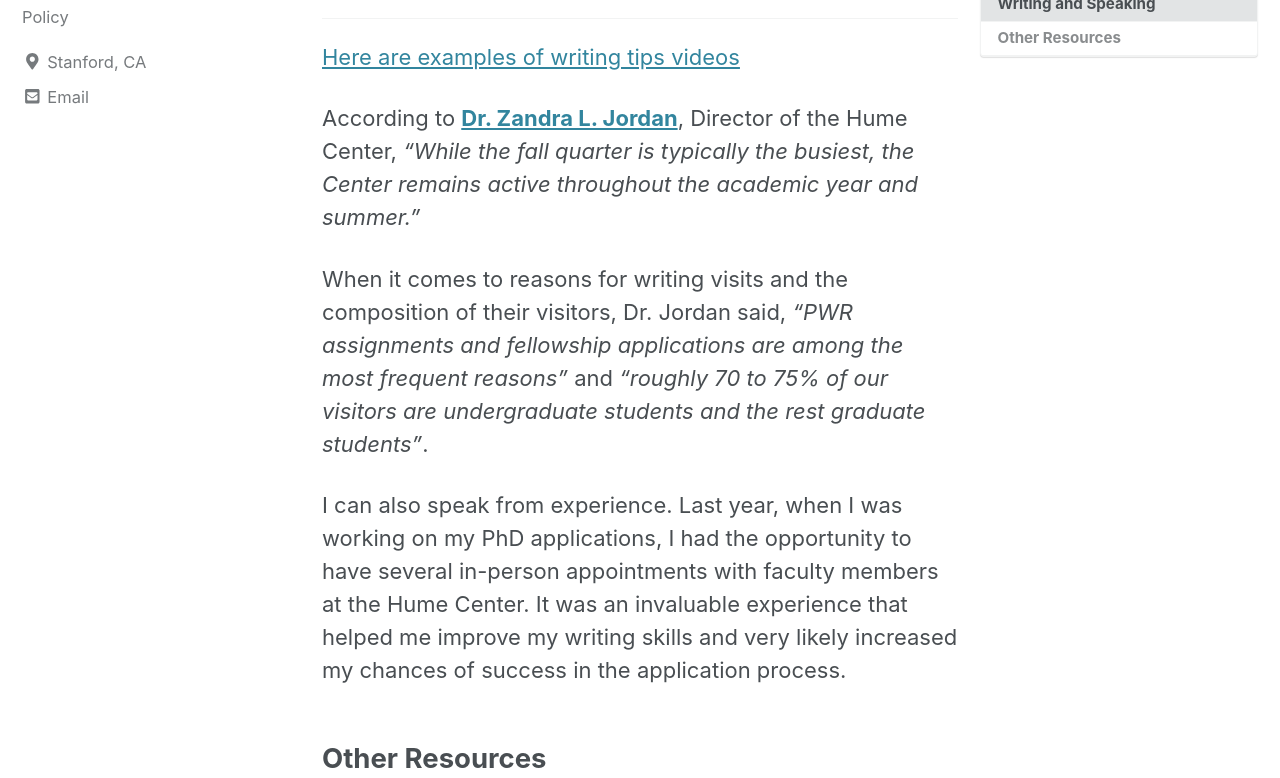
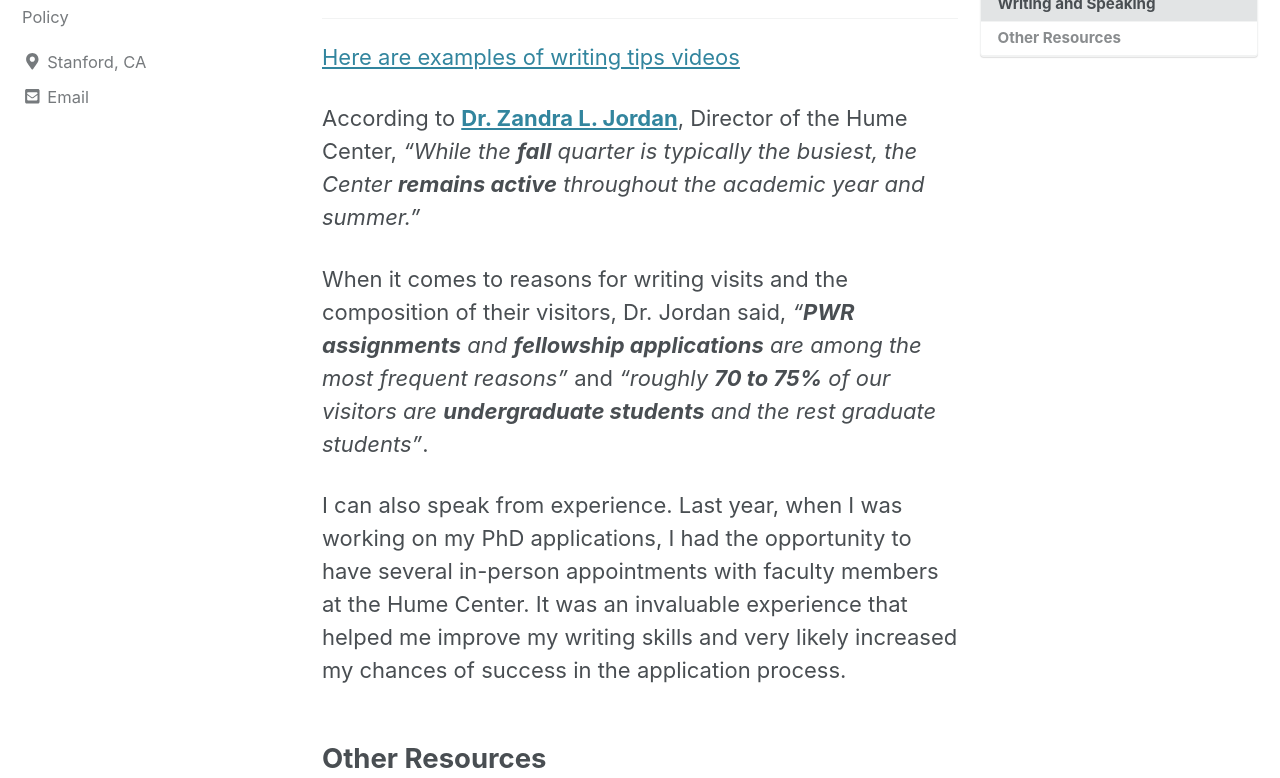
Before and after one commit to maryzhao0111/255_project, a Jekyll site: the page built from _posts/2023-05-24-b-resources.md, in a window 1280 px wide and 900 px high, scrolled down 1133 px, cut to the strip 122-900 px from the top of the window. Built offline with Jekyll 4.4.1, drawn with Linux system fonts in a browser that asks for light colours; cached includes are drawn as plain includes; nearby versions of some CDN libraries; a script that is not in the unit is left out.

```diff
--- a/_posts/2023-05-24-b-resources.md
+++ b/_posts/2023-05-24-b-resources.md
@@ -23,9 +23,9 @@ Whether you prefer **in-person** or **virtual** appointment-based tutorials, the
 
 <a href="https://hume.stanford.edu/writing/undergraduate-students/writing-and-speaking-tips-videos-frosh">Here are examples of writing tips videos</a>
 
-According to <a href="https://profiles.stanford.edu/zandra-jordan">**Dr. Zandra L. Jordan**</a>, Director of the Hume Center, *“While the fall quarter is typically the busiest, the Center remains active throughout the academic year and summer.”*
+According to <a href="https://profiles.stanford.edu/zandra-jordan">**Dr. Zandra L. Jordan**</a>, Director of the Hume Center, *“While the **fall** quarter is typically the busiest, the Center **remains active** throughout the academic year and summer.”*
 
-When it comes to reasons for writing visits and the composition of their visitors, Dr. Jordan said, *“PWR assignments and fellowship applications are among the most frequent reasons”* and *“roughly 70 to 75% of our visitors are undergraduate students and the rest graduate students”*.
+When it comes to reasons for writing visits and the composition of their visitors, Dr. Jordan said, *“**PWR assignments** and **fellowship applications** are among the most frequent reasons”* and *“roughly **70 to 75%** of our visitors are **undergraduate students** and the rest graduate students”*.
 
 I can also speak from experience. Last year, when I was working on my PhD applications, I had the opportunity to have several in-person appointments with faculty members at the Hume Center. It was an invaluable experience that helped me improve my writing skills and very likely increased my chances of success in the application process.
 
```
